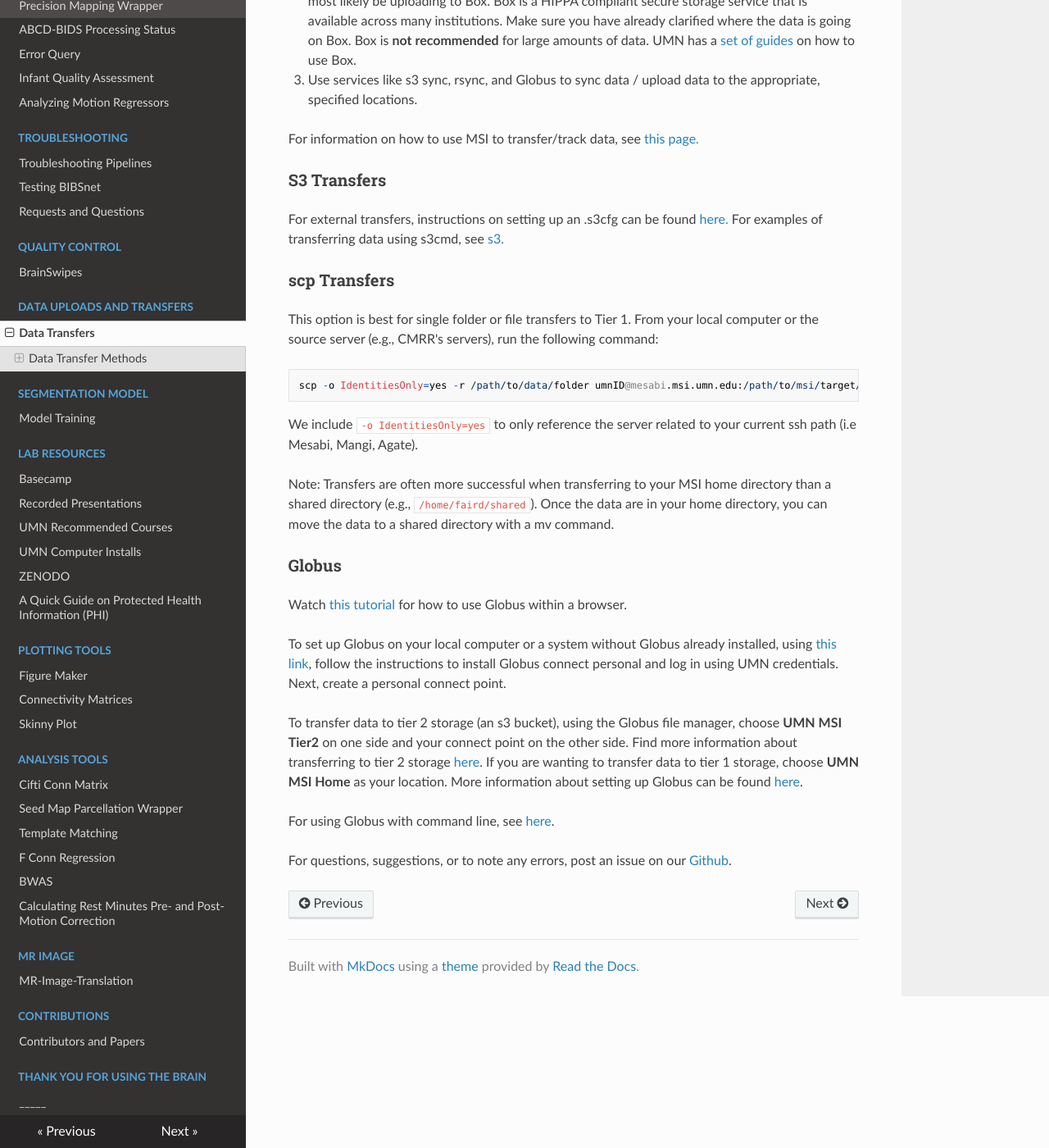
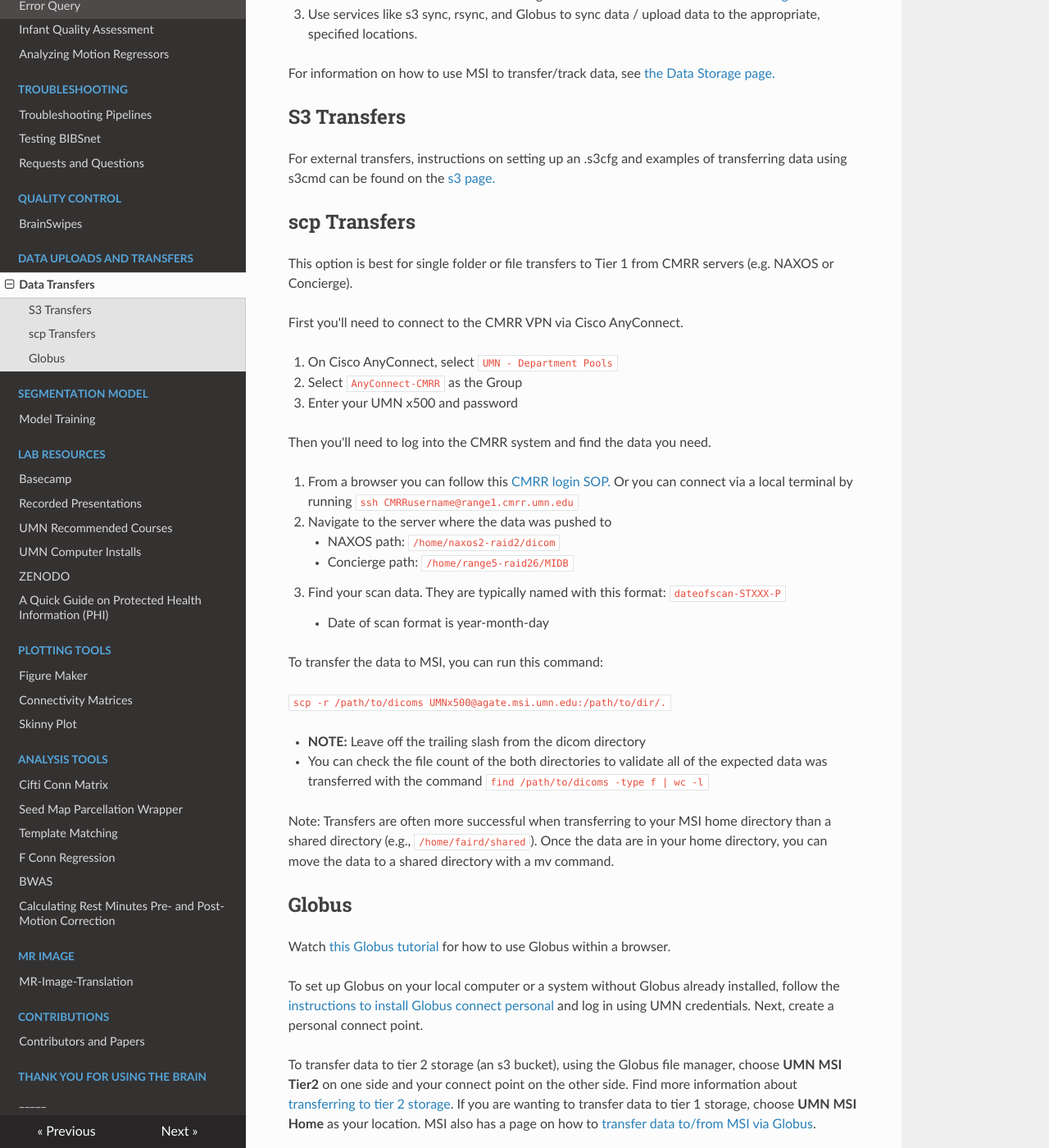
Before and after one commit to DCAN-Labs/cdni-brain, an MkDocs documentation site: the page built from docs/uploads.md, in a window 1280 px wide and 1400 px high, scrolled down 538 px. Shown: the whole window at 82% size. Built offline with MkDocs 1.6.1, drawn with Linux system fonts in a browser that asks for light colours; nearby versions of some CDN libraries; some of the changed text lies outside the part shown.

Commit message:
expand scp transfer section, improve links

````diff
--- a/docs/uploads.md
+++ b/docs/uploads.md
@@ -4,43 +4,58 @@
 
 If you require assistance or advice from the DCAN computing team on your data transfer (within and outside of MSI), please fill out the [data transfer request form](https://docs.google.com/forms/d/e/1FAIpQLSd84tpEaXS4C9afAneGUGnW6dUtMhS1J9zunWgn5VFQjgRhYA/viewform)
 
-## Data Transfer Methods
-
 The data transfer method will depend on how much data you are transferring (number of files and size), where you are transferring the data to, and what the data are (consider data sharing restrictions).
 
 1. If the data is being sent to a collaborator at another institution, make sure you know who the collaborator is and what method is being used to share the data. Some of DCAN Labs' more frequent collaborators include DEAP, INDI, and UPenn.
 
-2. If you are trying to upload a small testing dataset (less than 10 subject-session pairs), you will most likely be uploading to Box. Box is a HIPPA compliant secure storage service that is available across many institutions. Make sure you have already clarified where the data is going on Box. Box is **not recommended** for large amounts of data. UMN has a [set of guides](https://it.umn.edu/services-technologies/self-help-guides/box-secure-storage-work-files-folders) on how to use Box.
+2. If you are trying to upload a small testing dataset (less than 10 subject-session pairs), you will most likely be uploading to Box. Box is a HIPPA compliant secure storage service that is available across many institutions. Make sure you have already clarified where the data is going on Box. Box is **not recommended** for large amounts of data. UMN has a [set of Box guides.](https://it.umn.edu/services-technologies/self-help-guides/box-secure-storage-work-files-folders)
 
 3. Use services like s3 sync, rsync, and Globus to sync data / upload data to the appropriate, specified locations.
 
-For information on how to use MSI to transfer/track data, see [this page.](storage.md)
+For information on how to use MSI to transfer/track data, see [the Data Storage page.](storage.md)
 
-### S3 Transfers
+## S3 Transfers
 
-For external transfers, instructions on setting up an .s3cfg can be found [here.](s3.md) For examples of transferring data using s3cmd, see [s3.](s3.md)
+For external transfers, instructions on setting up an .s3cfg and examples of transferring data using s3cmd can be found on the [s3 page.](s3.md)
 
-### scp Transfers
+## scp Transfers
 
-This option is best for single folder or file transfers to Tier 1. From your local computer or the source server (e.g., CMRR's servers), run the following command:
+This option is best for single folder or file transfers to Tier 1 from CMRR servers (e.g. NAXOS or Concierge).
 
-```
-scp -o IdentitiesOnly=yes -r /path/to/data/folder umnID@mesabi.msi.umn.edu:/path/to/msi/target/umnID/.
-```
+First you'll need to connect to the CMRR VPN via Cisco AnyConnect.
 
-We include `-o IdentitiesOnly=yes` to only reference the server related to your current ssh path (i.e Mesabi, Mangi, Agate).
+1. On Cisco AnyConnect, select `UMN - Department Pools`
+2. Select `AnyConnect-CMRR` as the Group
+3. Enter your UMN x500 and password
+
+Then you'll need to log into the CMRR system and find the data you need.
+
+1. From a browser you can follow this [CMRR login SOP.](https://www.cmrr.umn.edu/computeruser/nc-cms/content/upload/C104-05%20-%20Connecting%20Macs%20to%20CMRR%20servers%20with%20NX%201.4.pdf) Or you can connect via a local terminal by running `ssh CMRRusername@range1.cmrr.umn.edu`
+2. Navigate to the server where the data was pushed to
+    - NAXOS path: `/home/naxos2-raid2/dicom`
+    - Concierge path: `/home/range5-raid26/MIDB`
+3. Find your scan data. They are typically named with this format: `dateofscan-STXXX-P`
+    - Date of scan format is year-month-day
+
+To transfer the data to MSI, you can run this command:
+
+`scp -r /path/to/dicoms UMNx500@agate.msi.umn.edu:/path/to/dir/.`
+
+- **NOTE:** Leave off the trailing slash from the dicom directory
+
+- You can check the file count of the both directories to validate all of the expected data was transferred with the command `find /path/to/dicoms -type f | wc -l`
 
 Note: Transfers are often more successful when transferring to your MSI home directory than a shared directory (e.g., `/home/faird/shared`). Once the data are in your home directory, you can move the data to a shared directory with a mv command.
 
-### Globus
+## Globus
 
-Watch [this tutorial](https://drive.google.com/file/d/1Yb_5L9pxIl0fquAtC83XeYleRl_uJo6S/view?usp=drive_link) for how to use Globus within a browser.
+Watch [this Globus tutorial](https://drive.google.com/file/d/1Yb_5L9pxIl0fquAtC83XeYleRl_uJo6S/view?usp=drive_link) for how to use Globus within a browser.
 
-To set up Globus on your local computer or a system without Globus already installed, using [this link](https://docs.globus.org/globus-connect-personal/), follow the instructions to install Globus connect personal and log in using UMN credentials. Next, create a personal connect point.
+To set up Globus on your local computer or a system without Globus already installed, follow the [instructions to install Globus connect personal](https://docs.globus.org/globus-connect-personal/) and log in using UMN credentials. Next, create a personal connect point.
 
-To transfer data to tier 2 storage (an s3 bucket), using the Globus file manager, choose **UMN MSI Tier2** on one side and your connect point on the other side. Find more information about transferring to tier 2 storage [here](https://www.msi.umn.edu/support/faq/how-do-i-use-globus-transfer-data-second-tier-storage-msi). If you are wanting to transfer data to tier 1 storage, choose **UMN MSI Home** as your location. More information about setting up Globus can be found [here](https://www.msi.umn.edu/support/faq/how-do-i-use-globus-transfer-data-msi-0).
+To transfer data to tier 2 storage (an s3 bucket), using the Globus file manager, choose **UMN MSI Tier2** on one side and your connect point on the other side. Find more information about [transferring to tier 2 storage](https://www.msi.umn.edu/support/faq/how-do-i-use-globus-transfer-data-second-tier-storage-msi). If you are wanting to transfer data to tier 1 storage, choose **UMN MSI Home** as your location. MSI also has a page on how to [transfer data to/from MSI via Globus](https://www.msi.umn.edu/support/faq/how-do-i-use-globus-transfer-data-msi-0).
 
-For using Globus with command line, see [here](https://docs.globus.org/cli/reference/).
+Globus also has documentation on [using Globus via command line](https://docs.globus.org/cli/reference/).
 
 
-For questions, suggestions, or to note any errors, post an issue on our [Github](https://github.com/DCAN-Labs/cdni-brain/issues).
+For questions, suggestions, or to note any errors, [post a Github issue](https://github.com/DCAN-Labs/cdni-brain/issues).
````
